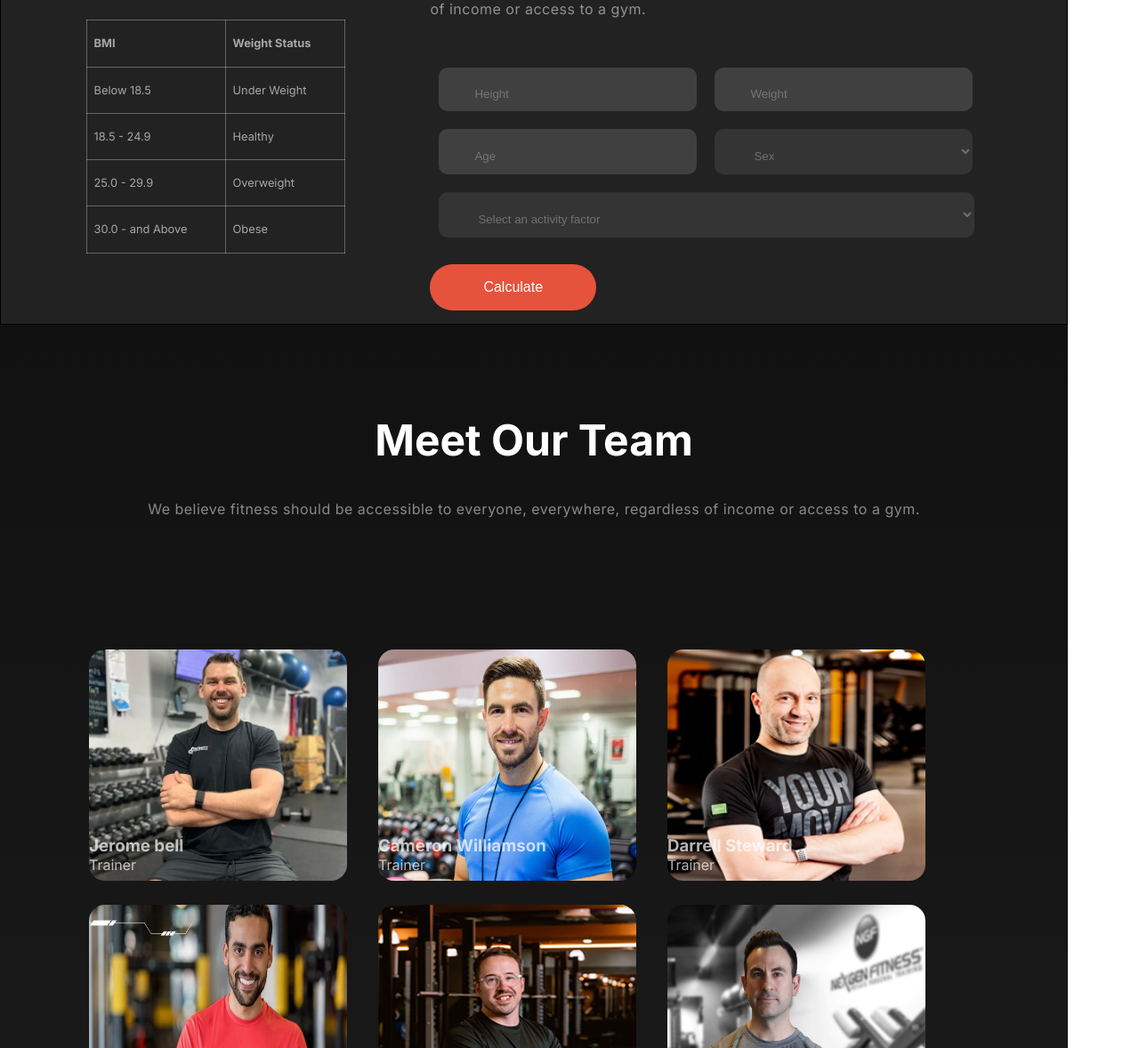
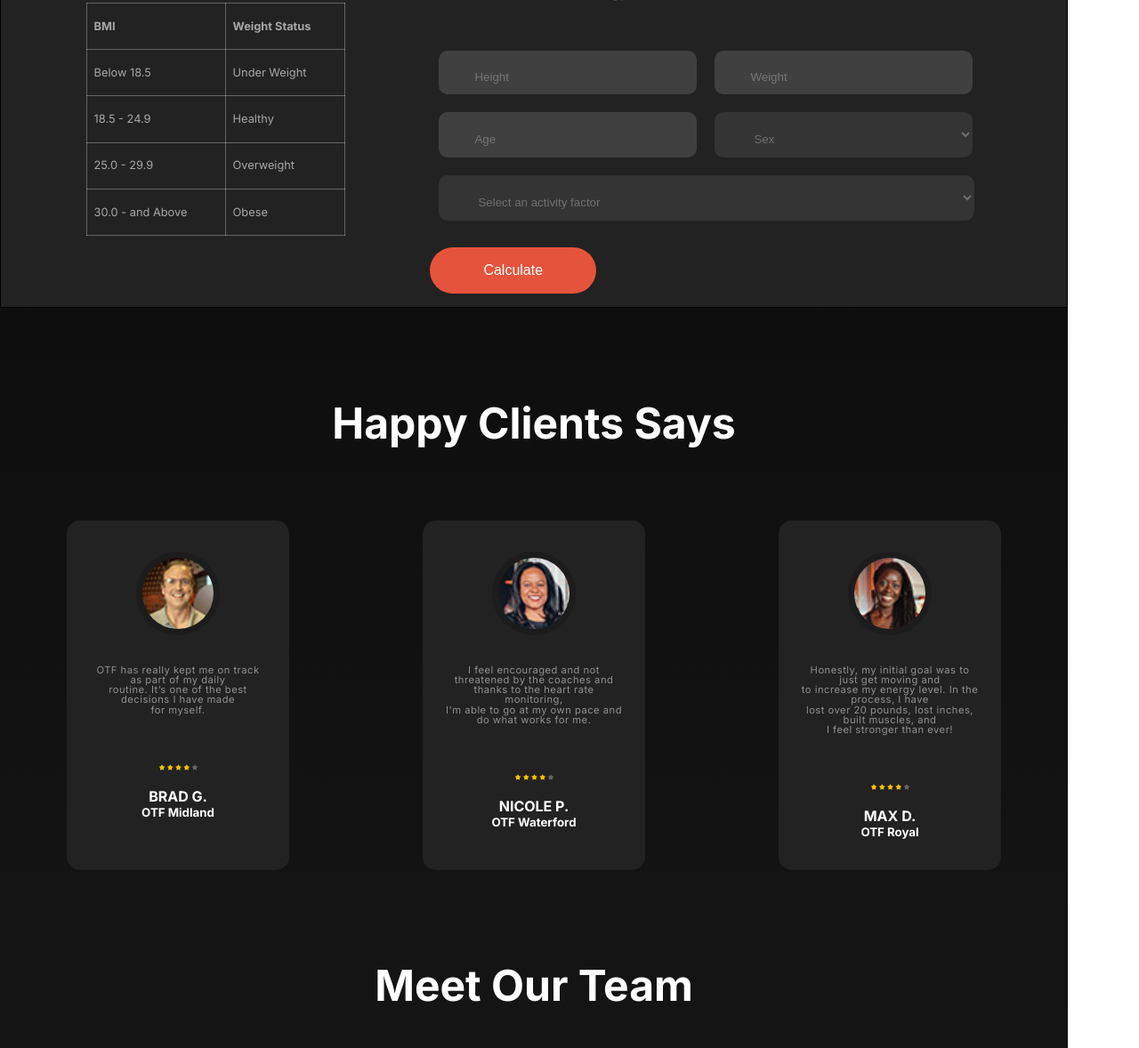
Before and after one commit to prioty-web/fitness-assignment, a plain HTML site: page index.html in a window 1280 px wide. Shown: the part 2088-3266 px from the top of the page at 89% size. Drawn offline with Linux system fonts and the light colour scheme; a web font is replaced by a local one.

Commit message:
extra section added

```diff
--- a/index.html
+++ b/index.html
@@ -173,8 +173,36 @@
       </div>
 
 </div>
+<!-- extra section -->
+   <!-- Happy Clients Says -->
+   <h1 class="bold-title2"> Happy Clients Says </h1>
 
+   <div class="container20">
 
+       <div class="clients-div">
+         <img class="clint-image" src="images/reviwe.jpg" alt="">
+         <p class="paragraph3">OTF has really kept me on track <br> as part of my daily <br> routine. It’s one of the best <br> decisions I have made <br> for myself.</p>
+         <img src="images/4starr.png" alt="">
+          <h4 class="clients-name">BRAD G.</h4>
+          <h5>OTF Midland</h5>
+       </div>
+
+       <div class="clients-div">
+         <img class="clint-image"  src="images/reviwex_D.jpg" alt="">
+         <p class="paragraph3">I feel encouraged and not <br> threatened by the coaches and <br> thanks to the heart rate monitoring, <br> I'm able to go at my own pace and <br> do what works for me.</p>
+         <img src="images/4starr.png" alt="">
+          <h4 class="clients-name">NICOLE P.</h4>
+          <h5>OTF Waterford</h5>
+       </div>
+
+       <div class="clients-div">
+         <img class="clint-image"  src="images/reviweP.jpg" alt="">
+         <p class="paragraph3">Honestly, my initial goal was to just get moving and <br> to increase my energy level. In the process, I have <br> lost over 20 pounds, lost inches, built muscles, and <br> I feel stronger than ever!</p>
+         <img src="images/4starr.png" alt="">
+          <h4 class="clients-name">MAX D.</h4>
+          <h5>OTF Royal</h5>
+       </div>
+   </div>
     <!-- Team Member meet our team -->
     <div class="headings">
 
--- a/style/style.css
+++ b/style/style.css
@@ -190,7 +190,7 @@ letter-spacing: 0.2px;
 
 }
 .paragraph2{
-    font-size: 16px;
+    font-size: 1rem;
     line-height: 1;
     letter-spacing: 0.5px;
     color: rgba(255, 255, 255, 0.5);
@@ -339,6 +339,44 @@ opacity: 0.6;}
   }
  #activity{ width: 194%;}
 
+
+
+ /* extra section */
+
+
+ .paragraph3{
+    font-size: 0.7rem;
+    line-height: 1;
+    letter-spacing: 0.5px;
+    color: rgba(255, 255, 255, 0.5);
+    margin-bottom: 40px;
+    }
+
+    .container20{color: white;
+
+    display: grid;
+       grid-template-columns: repeat(3 ,1fr);
+           text-align: center;
+        margin-top: 80px;}
+
+
+           .clients-div{
+            border: none;
+            gap: 300px;
+            width: 200px;
+            margin: 0 auto;
+            padding: 35px 25px;
+            border-radius: 15px;
+            background-color:rgba(34, 34, 34, 1) ;
+           }
+           .clint-image{
+            height: 80px;
+            border: 7px solid rgba(0, 0, 0, 0.178);
+            border-radius: 50%;
+
+           }
+
+
  /* team member -meet our team */
 
 .container4{
@@ -420,6 +458,13 @@ li{
 {
     flex-direction: column;
 }
+.container20{
+    grid-template-columns: repeat(1 ,1fr);
+}
+.clients-div{
+    margin-bottom: 25px;
+}
+
 .header{
     flex-direction: row;
 }
```
Also changed, not shown: images/4starr.png (added), images/reviwe.jpg (added), images/reviweP.jpg (added), images/reviwex_D.jpg (added).
